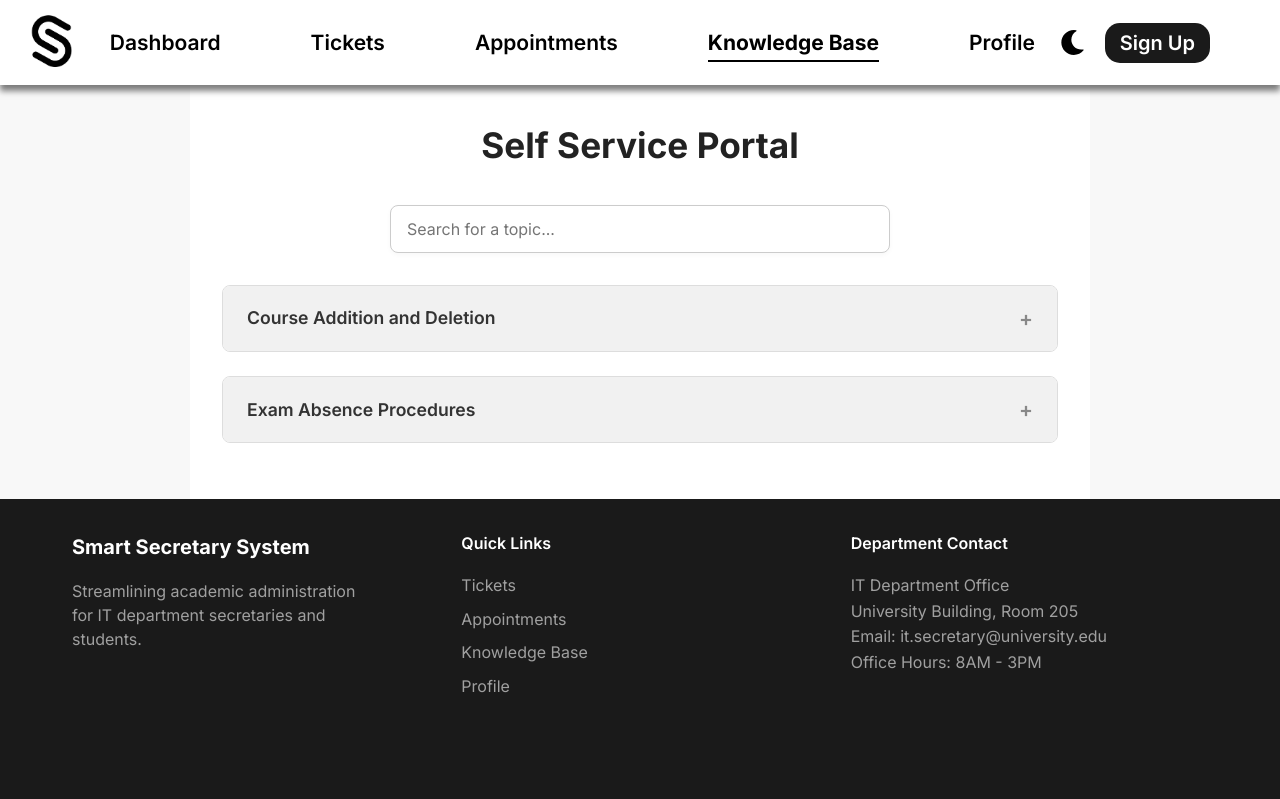
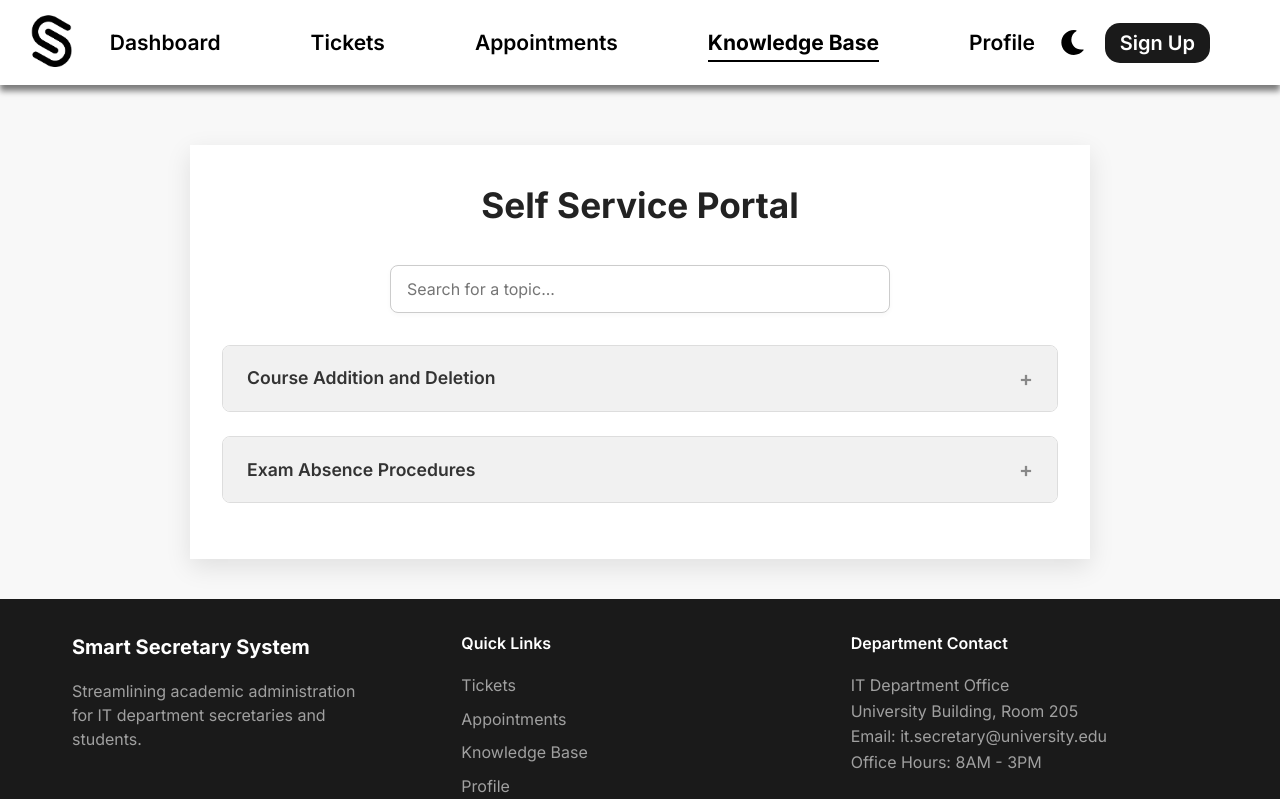
Before and after one commit to MaanAlmazroei/SmartSecretarySystem, a React (Create React App) app: page /knowledge-base in a window 1280 px wide. Shown: the top 799 px of the page. Built offline with nearby package versions, Linux system fonts and the light colour scheme.

Commit message:
Portal created & modified login slightly

```diff
--- a/src/components/Login/Login.css
+++ b/src/components/Login/Login.css
@@ -116,6 +116,9 @@
     display: flex;
     align-items: center;
   }
+  .Login-remember label {
+    white-space: nowrap; /* Prevents line break */
+  }
 
   .Login-remember input {
     margin-right: 0.5rem;
--- a/src/components/SelfServicePortal/Portal.css
+++ b/src/components/SelfServicePortal/Portal.css
@@ -1,9 +1,10 @@
 .Portal-container {
     max-width: 900px;
-    margin: 0 auto;
+    margin: 60px auto 40px; /* Increased top margin to push it down */
     padding: 2rem;
     font-family: "Segoe UI", Tahoma, Geneva, Verdana, sans-serif;
     background-color: #fff;
+    box-shadow: 0 8px 24px rgba(0, 0, 0, 0.1); /* 👈 Enhanced shadow */
   }
 
   .Portal-heading {
```
